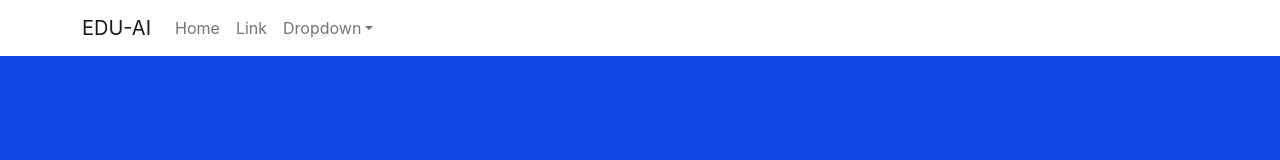
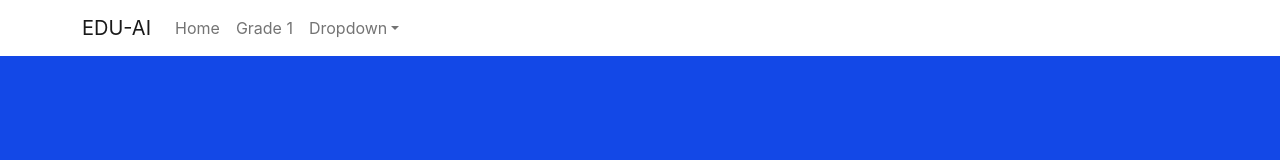
Before and after one commit to HenHacks24/EDU-AI, a React (Create React App) app: page / in a window 1280 px wide. Shown: the top 160 px of the page. Built offline with nearby package versions, Linux system fonts and the light colour scheme.

Commit message:
Navbar fi x?

```diff
--- a/src/Navbar.tsx
+++ b/src/Navbar.tsx
@@ -13,7 +13,7 @@ function NavbarFunction() {
                 <Navbar.Collapse id="basic-navbar-nav">
                     <Nav className="me-auto">
                         <Nav.Link href="#home">Home</Nav.Link>
-                        <Nav.Link href="#link">Link</Nav.Link>
+                        <Nav.Link href="#link">Grade 1</Nav.Link>
                         <NavDropdown title="Dropdown" id="basic-nav-dropdown">
                             <NavDropdown.Item href="#action/3.1">
                                 Action
```
